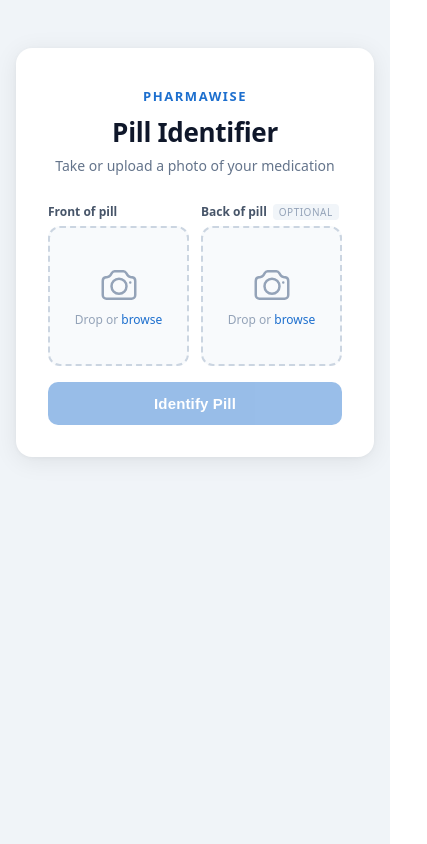
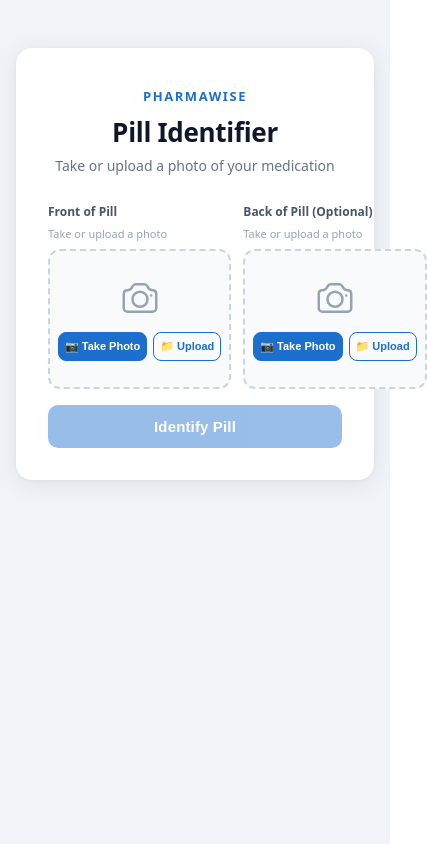
Before and after one commit to sagat78/pharmawise-pill-ui, a React (Vite) app: page / in a window 390 px wide. Shown: the whole page, 427 px wide, since content can reach past the window. Built offline with nearby package versions, Linux system fonts and the light colour scheme; no server answers.

Commit message:
Add camera capture support for mobile devices

```diff
--- a/src/App.css
+++ b/src/App.css
@@ -146,6 +146,46 @@
   font-size: 12px;
   color: #94a3b8;
   margin: 0;
+}
+
+.upload-subtext {
+  font-size: 11px;
+  color: #94a3b8;
+  margin: 0 0 2px;
+}
+
+.upload-btn-row {
+  display: flex;
+  gap: 6px;
+  margin-top: 8px;
+}
+
+.capture-btn {
+  flex: 1;
+  padding: 7px 6px;
+  font-size: 11px;
+  font-weight: 600;
+  border-radius: 8px;
+  border: 1px solid #1d6fce;
+  background: #1d6fce;
+  color: #fff;
+  cursor: pointer;
+  transition: background 0.15s, border-color 0.15s;
+  white-space: nowrap;
+}
+
+.capture-btn:hover {
+  background: #1a5fb4;
+  border-color: #1a5fb4;
+}
+
+.capture-btn--secondary {
+  background: transparent;
+  color: #1d6fce;
+}
+
+.capture-btn--secondary:hover {
+  background: #eff6ff;
 }
 
 .hidden-input {
--- a/src/App.jsx
+++ b/src/App.jsx
@@ -30,8 +30,9 @@ const CameraIcon = () => (
   </svg>
 )
 
-function UploadZone({ label, optional, preview, onFile }) {
-  const inputRef = useRef(null)
+function UploadZone({ label, subtext, optional, preview, onFile }) {
+  const cameraRef = useRef(null)
+  const uploadRef = useRef(null)
 
   function handleFile(f) {
     if (!f) return
@@ -44,31 +45,52 @@ function UploadZone({ label, optional, preview, onFile }) {
         {label}
         {optional && <span className="optional-tag">Optional</span>}
       </div>
+      {subtext && <p className="upload-subtext">{subtext}</p>}
 
-      <div
-        className={`upload-area${preview ? ' has-preview' : ''}`}
-        onClick={() => inputRef.current.click()}
-        onDrop={(e) => { e.preventDefault(); handleFile(e.dataTransfer.files[0]) }}
-        onDragOver={(e) => e.preventDefault()}
-        role="button"
-        tabIndex={0}
-        onKeyDown={(e) => e.key === 'Enter' && inputRef.current.click()}
-        aria-label={`Upload ${label}`}
-      >
-        {preview ? (
+      {preview ? (
+        <div className="upload-area has-preview" onClick={() => cameraRef.current.click()}>
           <img src={preview} className="preview-img" alt={`${label} preview`} />
-        ) : (
+        </div>
+      ) : (
+        <div
+          className="upload-area"
+          onDrop={(e) => { e.preventDefault(); handleFile(e.dataTransfer.files[0]) }}
+          onDragOver={(e) => e.preventDefault()}
+        >
           <div className="upload-placeholder">
             <CameraIcon />
-            <p className="upload-hint">Drop or <span className="upload-link">browse</span></p>
+            <div className="upload-btn-row">
+              <button
+                type="button"
+                className="capture-btn"
+                onClick={() => cameraRef.current.click()}
+              >
+                📷 Take Photo
+              </button>
+              <button
+                type="button"
+                className="capture-btn capture-btn--secondary"
+                onClick={() => uploadRef.current.click()}
+              >
+                📁 Upload
+              </button>
+            </div>
           </div>
-        )}
-      </div>
+        </div>
+      )}
 
       <input
-        ref={inputRef}
+        ref={cameraRef}
         type="file"
-        accept="image/jpeg,image/png,image/webp"
+        accept="image/*"
+        capture="environment"
+        className="hidden-input"
+        onChange={(e) => handleFile(e.target.files[0])}
+      />
+      <input
+        ref={uploadRef}
+        type="file"
+        accept="image/*"
         className="hidden-input"
         onChange={(e) => handleFile(e.target.files[0])}
       />
@@ -136,14 +158,16 @@ export default function App() {
         {/* Upload zones */}
         <div className="upload-row">
           <UploadZone
-            label="Front of pill"
+            label="Front of Pill"
+            subtext="Take or upload a photo"
             optional={false}
             preview={frontPreview}
             onFile={handleFront}
           />
           <UploadZone
-            label="Back of pill"
-            optional={true}
+            label="Back of Pill (Optional)"
+            subtext="Take or upload a photo"
+            optional={false}
             preview={backPreview}
             onFile={handleBack}
           />
```
